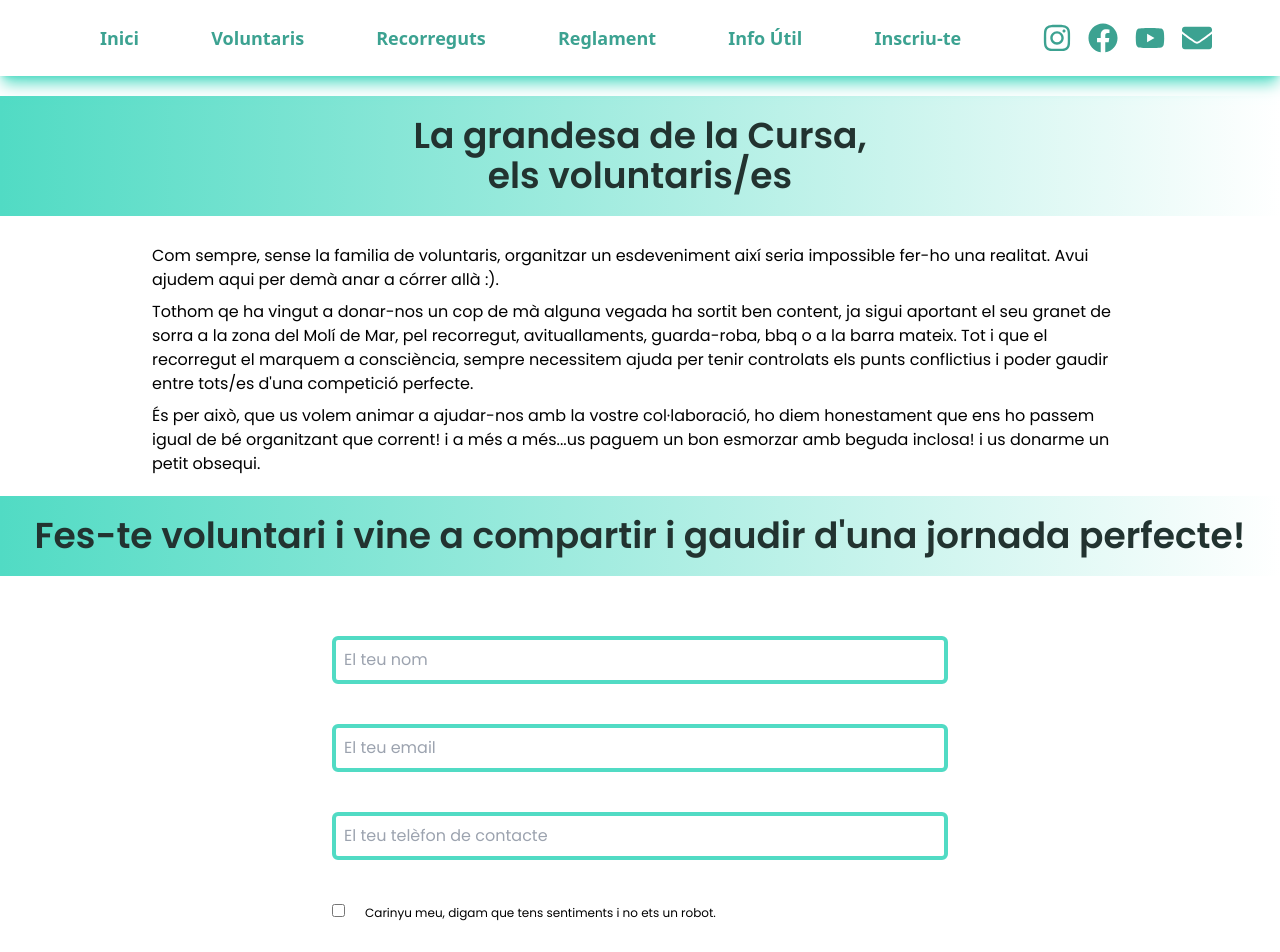
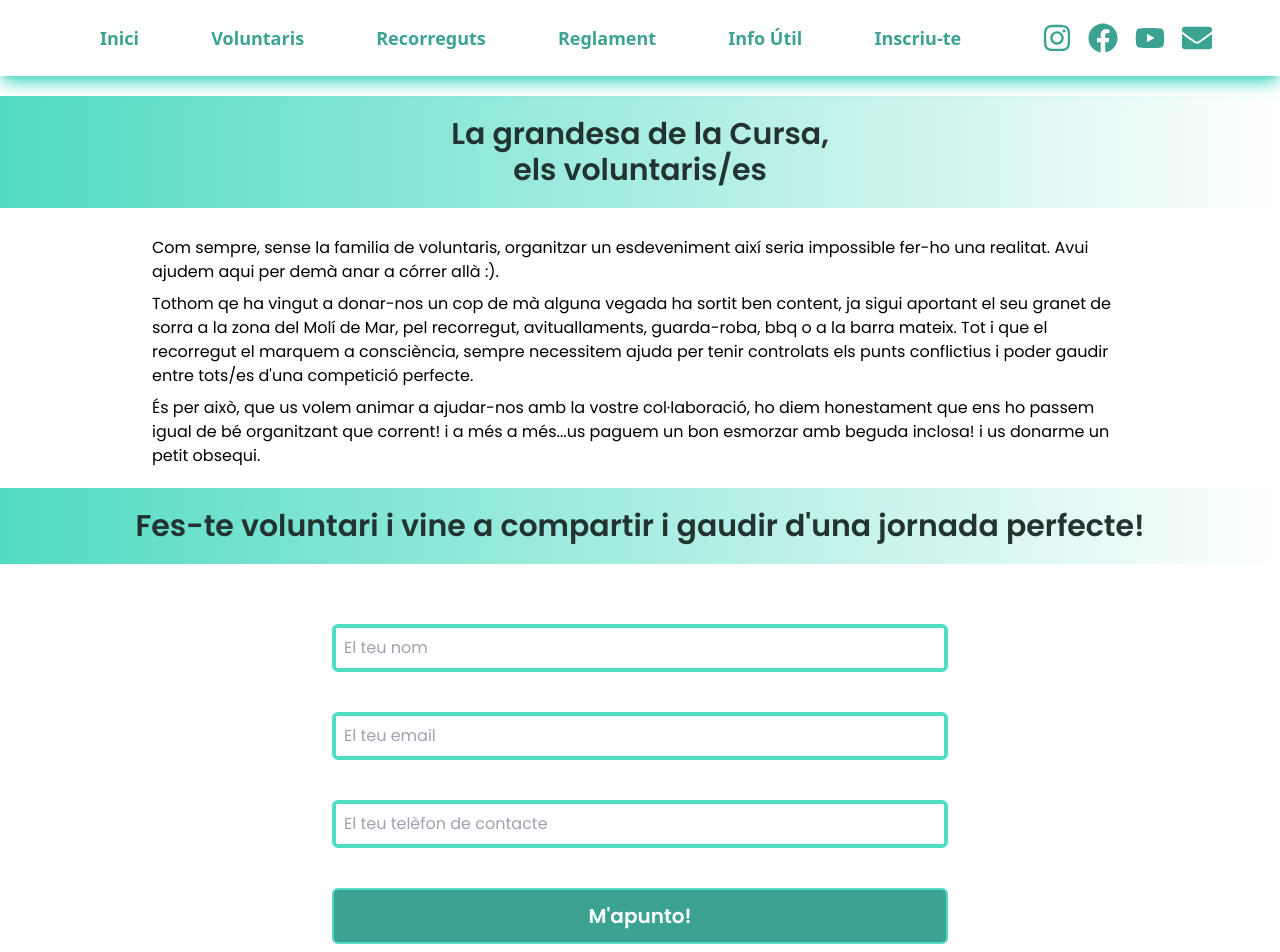
Before and after one commit to jorditosa/cursa_colls, a React (Vite) app: page /voluntariat in a window 1280 px wide. Shown: the top 952 px of the page. Built offline with nearby package versions, Linux system fonts and the light colour scheme.

Commit message:
millorat formulari

```diff
--- /dev/null
+++ b/src/components/Error.jsx
@@ -0,0 +1,20 @@
+import styled from "styled-components"
+
+const Texto = styled.p`
+    background-color: #b7322c;
+    color: #fff;
+    text-transform: uppercase;
+    font-family: 'Poppins', sans-serif;
+    text-align: center;
+    padding: 15px 0;
+`
+
+function Error({children}) {
+  return (
+    <Texto>
+        {children}
+    </Texto>
+  )
+}
+
+export default Error
--- a/src/components/Footer.jsx
+++ b/src/components/Footer.jsx
@@ -13,7 +13,7 @@ function Footer() {
                     <div className="items-center mx-auto mb-3 space-y-4 w-full md:w-1/2 sm:flex sm:space-y-0">
                         <div className="relative w-full">
                             <label htmlFor="email" className="hidden mb-2 text-sm font-medium dark:text-gray-300">El teu email</label>
-                            <input className="block text-dark p-3 pl-12 w-full text-sm bg-gray-50 rounded-lg border-2 border-secondary sm:rounded-none sm:rounded-l-lg focus:ring-primary-500 focus:border-primary-500 dark:bg-gray-700 dark:border-gray-600 dark:placeholder-gray-400 dark:text-white dark:focus:ring-primary-500 dark:focus:border-primary-500" placeholder="Introdueix el teu email" type="email" id="email" required="true" />
+                            <input className="block text-dark p-3 pl-12 w-full text-sm bg-gray-50 rounded-lg border-2 border-secondary sm:rounded-none sm:rounded-l-lg focus:ring-primary-500 focus:border-primary-500 dark:bg-gray-700 dark:border-gray-600 dark:placeholder-gray-400 dark:text-white dark:focus:ring-primary-500 dark:focus:border-primary-500" placeholder="Introdueix el teu email" type="email" id="email"/>
                         </div>
                         <div>
                             <button type="submit" className="py-3 px-5 w-full text-sm font-medium text-center text-light rounded-lg cursor-pointer bg-primary border-2 border-secondary sm:rounded-none sm:rounded-r-lg hover:bg-primary-800">Enviar</button>
--- a/src/components/Layout.jsx
+++ b/src/components/Layout.jsx
@@ -87,7 +87,6 @@ export default function Layout() {
           <button
             variant="text"
             className="text-primary block"
-            ripple={false}
             onClick={() => setOpenNav(!openNav)}
           >
             {openNav ? (
--- a/src/components/Title.jsx
+++ b/src/components/Title.jsx
@@ -2,7 +2,7 @@
 function Title( {children, id }) {
   return (
     <h2
-    className="text-center font-semibold text-dark py-5 text-2xl lg:text-4xl bg-gradient-to-l from-light to-secondary"
+    className="text-center font-semibold text-dark py-5 text-xl lg:text-3xl bg-gradient-to-l from-light to-secondary"
     id={id && id }
     >
     {children}
--- a/src/main.jsx
+++ b/src/main.jsx
@@ -21,7 +21,7 @@ const router = createBrowserRouter([
       },
       {
         path: '/voluntariat',
-        element: <Voluntariat />
+        element: <Voluntariat />,
       },
       {
         path: '/recorreguts',
--- a/src/pages/Voluntariat.jsx
+++ b/src/pages/Voluntariat.jsx
@@ -1,22 +1,26 @@
 import { useState } from "react"
+import { Form } from "react-router-dom"
 import Footer from "../components/Footer"
 import VoluntarisImg from '../assets/voluntaris.jpg'
 import VoluntarisImgStaff from '../assets/voluntaris_staff.jpg'
 import Title from "../components/Title";
+import Error from "../components/Error";
+
 
 function Voluntariat() {
+
 
   const [nombre, setNombre ] = useState('');
   const [email, setEmail ] = useState('');
   const [telefono, setTelefono ] = useState('');
-
-  const [ error, setError ] = useState(false)
+  const [ error , setError ] = useState(false);
 
   const handleSubmit= (e) => {
 
     if([nombre, email, telefono].includes('')) {
-      setError(true)
-      return
+      e.preventDefault()
+      setError(true);
+      return error;
     }
     setError(false)
   }
@@ -43,15 +47,14 @@ function Voluntariat() {
         <Title>
           Fes-te voluntari i vine a compartir i gaudir d'una jornada perfecte!
         </Title>
+
+        {error && <Error>Tots els camps són obligatoris</Error>}
         <form
+        method="POST"
         action="https://getform.io/f/8912888a-c33d-448c-8ab1-5ccc3c669793"
-        method="POST"
         className="flex flex-col w-full lg:w-1/2 mx-auto px-3 py-10"
         onSubmit={handleSubmit}
         >
-          {error && (
-            <div><p className="text-error text-center text-2xl py-2">Tots els camps son obligatoris</p></div>
-          ) }
           <input
           type="text"
           name="name"
@@ -76,20 +79,11 @@ function Voluntariat() {
           className="p-2 my-5 bg-transparent border-4 border-secondary rounded-md focus:outline-none"
           onChange={(e) => setTelefono(e.target.value)}
           />
-          <div className="my-5">
-            <input
-            type="checkbox"
-            name="validate"
-            id="validate"
-            />
-            <label htmlFor="validate" className="text-xs pl-5">
-              Carinyu meu, digam que tens sentiments i no ets un robot.
-            </label>
-          </div>
+          <input name="_gotcha" className="hidden"/>
+
           <button
           type="submit"
           className="my-5 bg-primary border-2 border-secondary text-light text-xl first-letter: block px-8 py-3 w-full font-semibold rounded-md"
-          disabled={error && 'true'}
           >
             M'apunto!
           </button>
```
